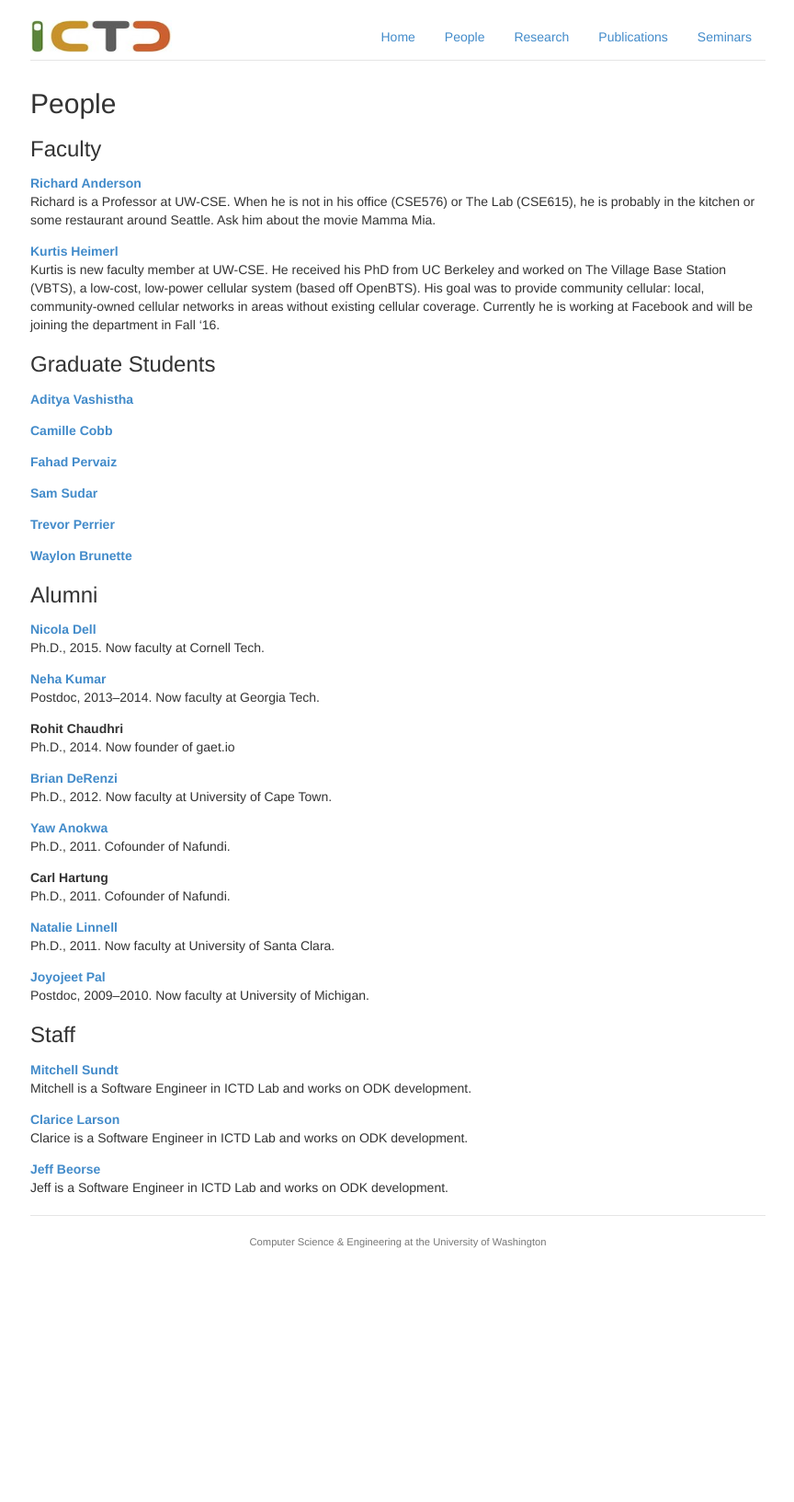
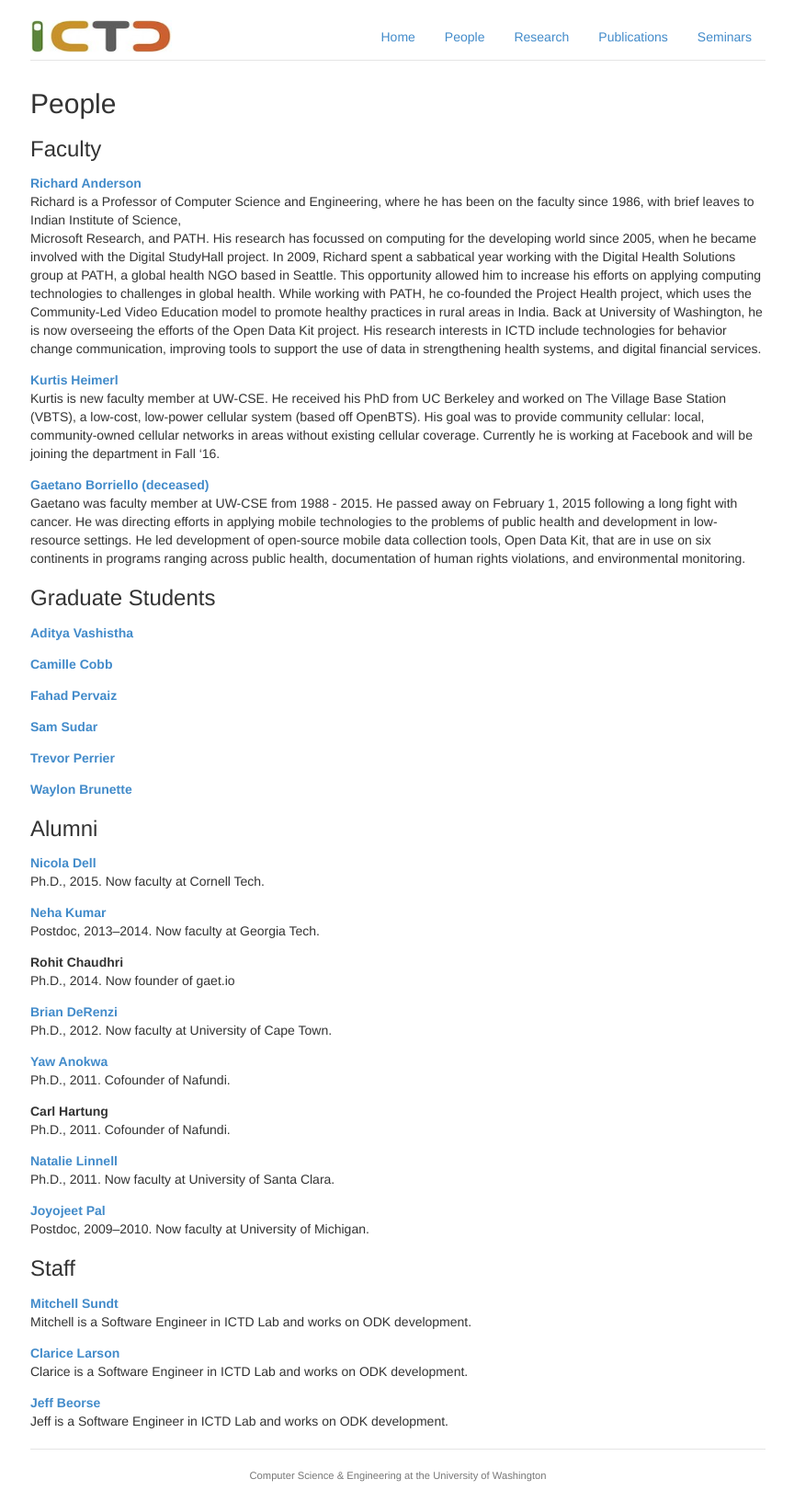
Before and after one commit to uw-ictd/uw-ictd.github.io, a Jekyll site: the page built from people.html, in a window 1280 px wide. Shown: the whole page at 92% size, without its empty margins (207-1071 px from the left). Built offline with Jekyll 4.4.1, drawn with Linux system fonts in a browser that asks for light colours; Markdown is read by kramdown in place of the engine named in the settings; before the commit the page ends 1379 px from its top, so only the background shows below that.

Commit message:
updating faculty

```diff
--- a/_data/people.yml
+++ b/_data/people.yml
@@ -1,12 +1,20 @@
 richard:
     display_name: "Richard Anderson"
     webpage: "http://www.cs.washington.edu/people/faculty/anderson"
-    github: luisceze
     role: faculty
     bio: |
-        Richard is a Professor at UW-CSE. When he is not in his office
-        (CSE576) or The Lab (CSE615), he is probably in the kitchen or some
-        restaurant around Seattle. Ask him about the movie Mamma Mia.
+        Richard is a Professor of Computer Science and Engineering, where he has been
+        on the faculty since 1986, with brief leaves to Indian Institute of Science,
+        Microsoft Research, and PATH. His research has focussed on computing for the
+        developing world since 2005, when he became involved with the Digital StudyHall project.
+        In 2009, Richard spent a sabbatical year working with the Digital Health Solutions
+        group at PATH, a global health NGO based in Seattle. This opportunity allowed him to
+        increase his efforts on applying computing technologies to challenges in global health.
+        While working with PATH, he co-founded the Project Health project, which uses the
+        Community-Led Video Education model to promote healthy practices in rural areas in India.
+        Back at University of Washington, he is now overseeing the efforts of the Open Data Kit project.
+        His research interests in ICTD include technologies for behavior change communication,
+        improving tools to support the use of data in strengthening health systems, and digital financial services.
 kurtis:
     display_name: "Kurtis Heimerl"
     webpage: "https://www.eecs.berkeley.edu/~kheimerl/"
@@ -18,6 +26,16 @@ kurtis:
         cellular: local, community-owned cellular networks in areas without
         existing cellular coverage. Currently he is working at Facebook and will be joining the department in Fall '16.
 
+gaetano:
+    display_name: "Gaetano Borriello (deceased)"
+    webpage: "https://news.cs.washington.edu/2015/02/01/remembering-gaetano-borriello/"
+    role: faculty
+    bio: |
+        Gaetano was faculty member at UW-CSE from 1988 - 2015. He passed away on February 1, 2015
+        following a long fight with cancer. He was directing efforts in applying mobile technologies
+        to the problems of public health and development in low-resource settings. He led development of
+        open-source mobile data collection tools, Open Data Kit, that are in use on six continents in
+        programs ranging across public health, documentation of human rights violations, and environmental monitoring.
 
 mitchell:
     display_name: "Mitchell Sundt"
```
